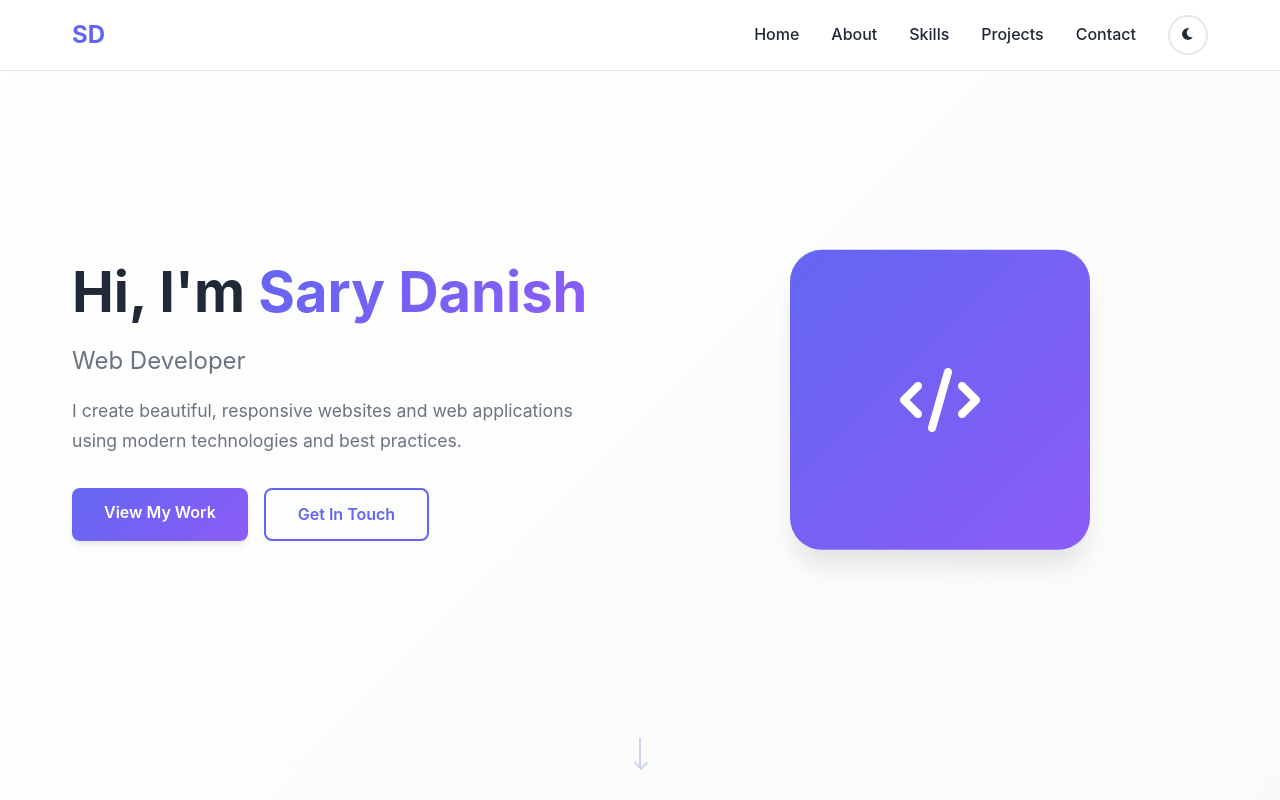
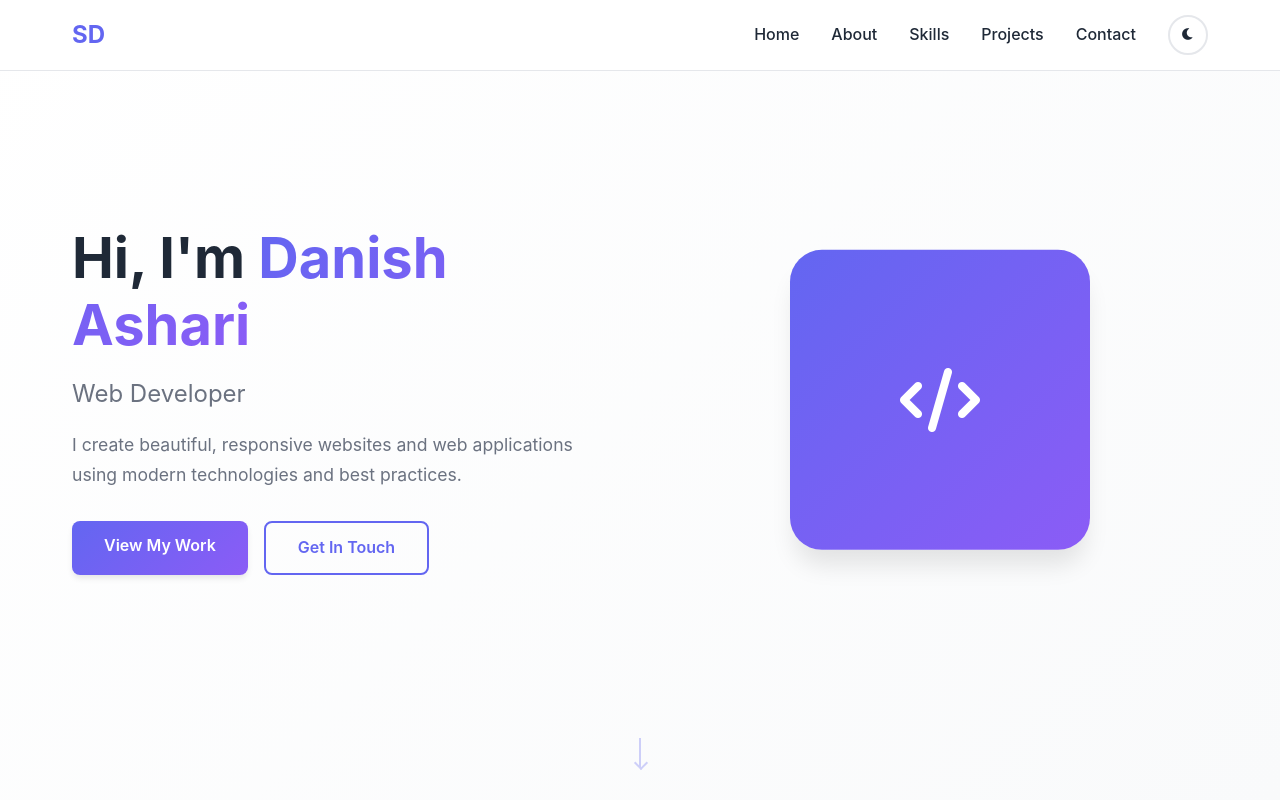
Before and after one commit to nishthegreatest/personal-website, a plain HTML site: page index.html in a window 1280 px wide. Shown: the top 800 px of the page. Drawn offline with Linux system fonts and the light colour scheme.

Commit message:
change name

```diff
--- a/index.html
+++ b/index.html
@@ -51,7 +51,7 @@
         <div class="hero-container">
             <div class="hero-content">
                 <h1 class="hero-title">
-                    Hi, I'm <span class="highlight">Sary Danish</span>
+                    Hi, I'm <span class="highlight">Danish Ashari</span>
                 </h1>
                 <p class="hero-subtitle"> Web Developer</p>
                 <p class="hero-description">
```
